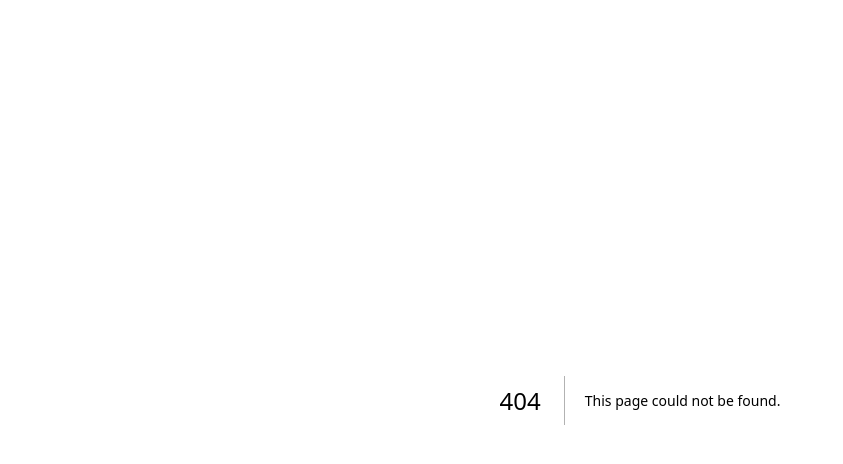
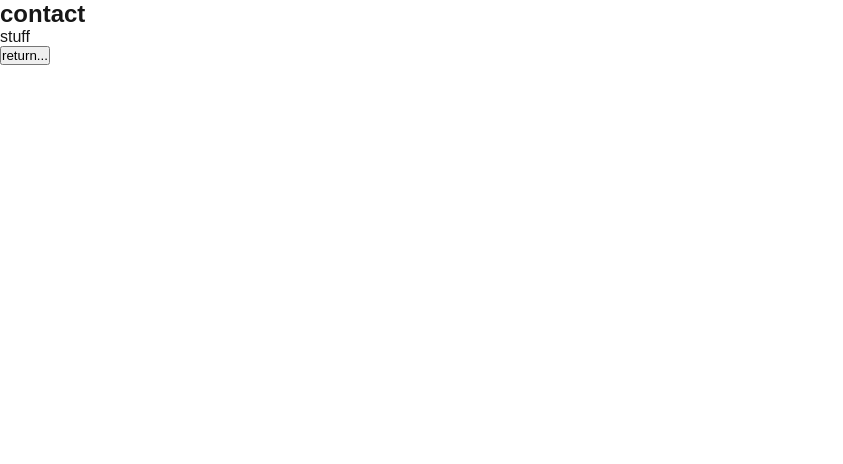
Before and after one commit to j-jh/TamaCatAI, a Next.js app: page /contact in a window 1280 px wide. Before the commit this address had no page. Shown: the top 464 px of the page, without its empty margins (0-843 px from the left). Built offline with nearby package versions, Linux system fonts and the light colour scheme.

Commit message:
fix: misc pages and line cleanups

```diff
--- /dev/null
+++ b/app/contact/page.js
@@ -0,0 +1,13 @@
+// Contact page
+
+// Contains ways to reach me!
+import Link from "next/link"
+export default function Contact() {
+    return (
+        <div>
+            <h2>contact</h2>
+            <p>stuff</p>
+            <Link href="/"><button>return...</button></Link>
+        </div>
+    )
+}
--- a/app/page.js
+++ b/app/page.js
@@ -3,6 +3,7 @@ import Image from "next/image";
 import styles from "./page.module.css";
 import Register from "@/components/Register";
 import Link from "next/link";
+import { CatProvider } from "@/context/CatContext";
 
 // npm run dev
 
@@ -15,6 +16,8 @@ export default function Home() {
       <br />
       <Link href="/register"><button type = "button">sign up</button></Link>
       <br />
+      <Link href="/about">about</Link>
+      <Link href="/contact">contact</Link>
     </div>
   );
 }
```
Also changed, not shown: app/about/page.js (added, +13 -0 lines), app/dashboard/page.js (added, +8 -0 lines).
